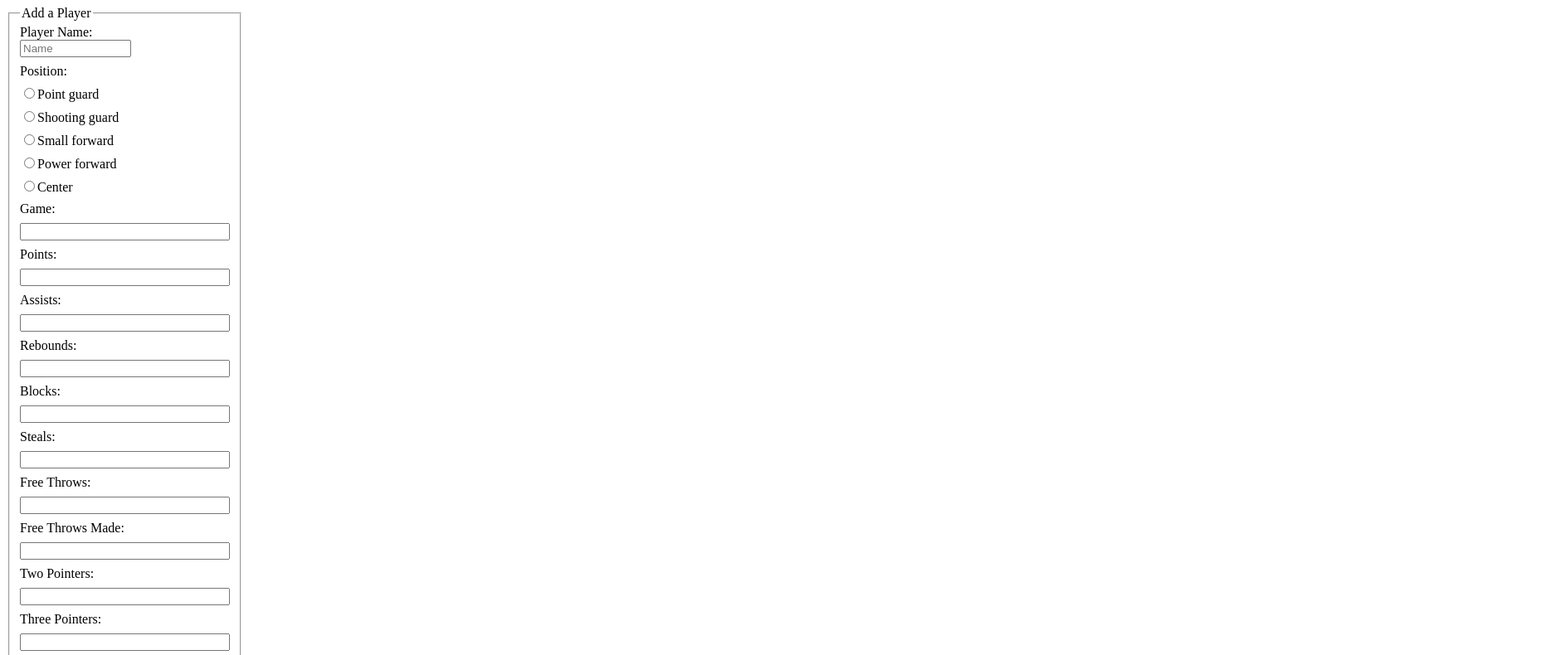
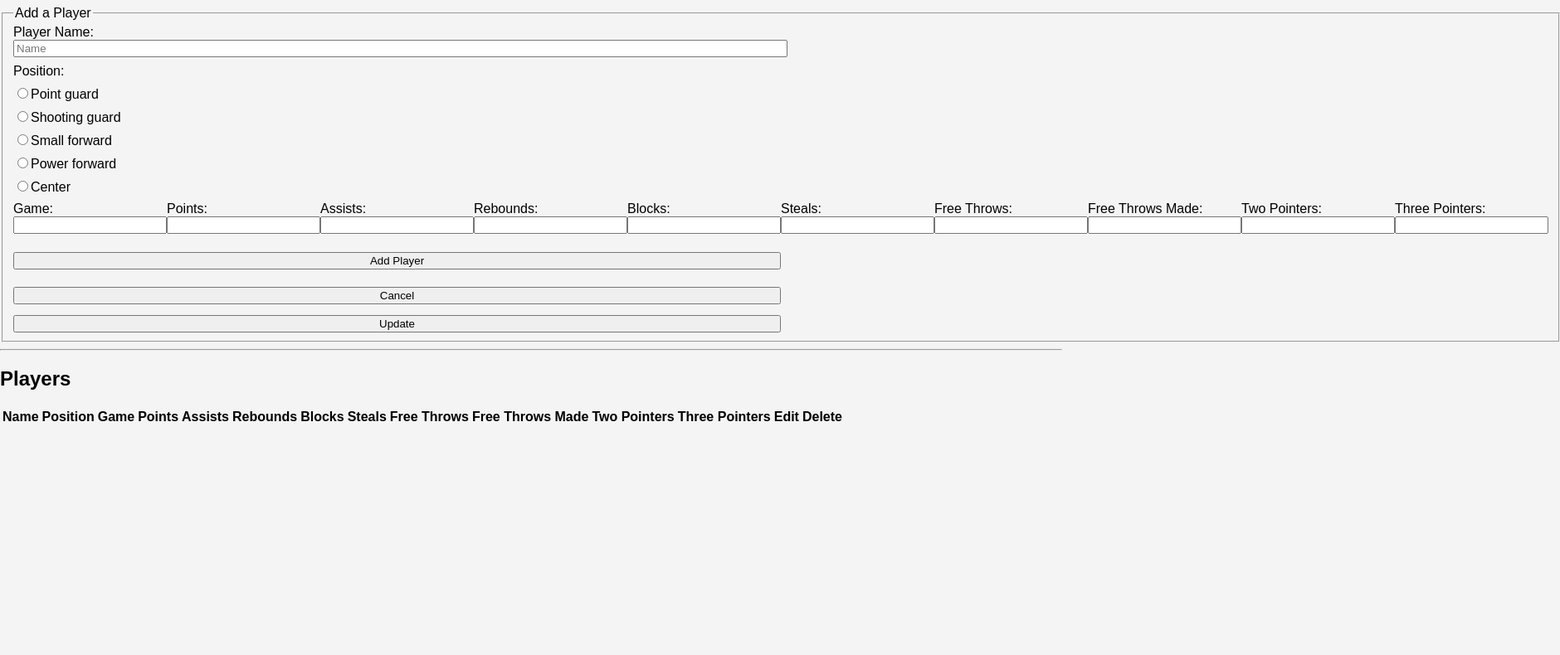
Before and after one commit to SdbnCode/SportsTracker, a plain HTML site: page index.html in a window 1280 px wide. Shown: the part 73-863 px from the top of the page at 83% size, 1880 px wide, since content can reach past the window. After the commit the page ends 800 px from the top, so only its background shows below. Drawn offline with Linux system fonts and the light colour scheme.

Commit message:
added div boxes around all stats, starting to work on page layout

```diff
--- a/index.html
+++ b/index.html
@@ -3,12 +3,12 @@
 <head>
   <meta charset="UTF-8">
   <meta name="viewport" content="width=device-width, initial-scale=1.0">
-  <title>Basketball Team Tracker</title>
+  <title>Basketball Team Stat Tracker</title>
   <link rel="stylesheet" href="style.css">
 </head>
 <body>
 <div>
-  <h1>Stat Tracker</h1>
+  <h1>Basketball Team Stat Tracker</h1>
 
   <form>
     <fieldset  id="playerform">
@@ -27,37 +27,58 @@
       <label><input type="radio" id="position" value="Power forward">Power forward</label>
       <label><input type="radio" id="position" value="center">Center</label>
     </form>
+<div class="stats">
 
+    <div>
       <label for="game">Game:</label>
-    <input type="number" id="game" >
+      <input type="number" id="game">
+    </div>
 
+    <div>
       <label for="points">Points:</label>
-    <input type="number" id="points" >
+      <input type="number" id="points">
+    </div>
 
+    <div>
       <label for="assists">Assists:</label>
-    <input type="number" id="assists" >
+      <input type="number" id="assists">
+    </div>
 
+    <div>
       <label for="rebounds">Rebounds:</label>
-    <input type="number" id="rebounds" >
+      <input type="number" id="rebounds">
+    </div>
 
+    <div>
       <label for="blocks">Blocks:</label>
-    <input type="number" id="blocks" >
+      <input type="number" id="blocks">
+    </div>
 
+    <div>
       <label for="steals">Steals:</label>
-    <input type="number" id="steals" >
+      <input type="number" id="steals">
+    </div>
 
+    <div>
       <label for="freeThrows">Free Throws:</label>
-    <input type="number" id="freeThrows" >
+      <input type="number" id="freeThrows">
+    </div>
 
+    <div>
       <label for="freeThrowsMade">Free Throws Made:</label>
-    <input type="number" id="freeThrowsMade" >
+      <input type="number" id="freeThrowsMade">
+    </div>
 
+    <div>
       <label for="twoPointers">Two Pointers:</label>
-    <input type="number" id="twoPointers" >
+      <input type="number" id="twoPointers">
+    </div>
 
+    <div>
       <label for="threePointers">Three Pointers:</label>
-    <input type="number" id="threePointers" >
-
+      <input type="number" id="threePointers">
+    </div>
+</div>
     <button id="submit">Add Player</button>
     <div id="editSection" class="hide">
       <button id="cancelEdit" onclick="cancelEdit()">
--- a/style.css
+++ b/style.css
@@ -1,3 +1,9 @@
+body {
+    font-family: Arial, sans-serif;
+    margin: 0;
+    padding: 0;
+    background-color: #f4f4f4;
+}
 
 #playerform{
     width:20%;
@@ -30,6 +36,11 @@ input[type="text"] {
     gap: 1em;
 }
 
+.stats{
+    display: flex;
+    flex-direction: row;
+}
+
 button{
     width: 50%;
     height: 100%;
```
Lines whose indentation alone changed are shown as unchanged.
